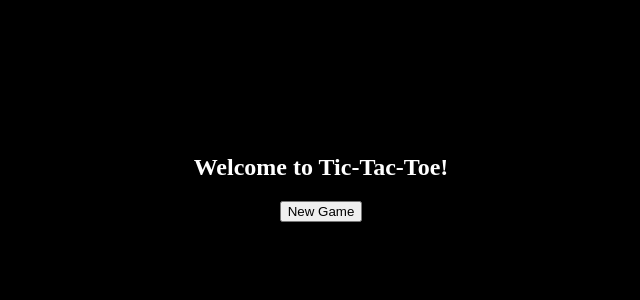
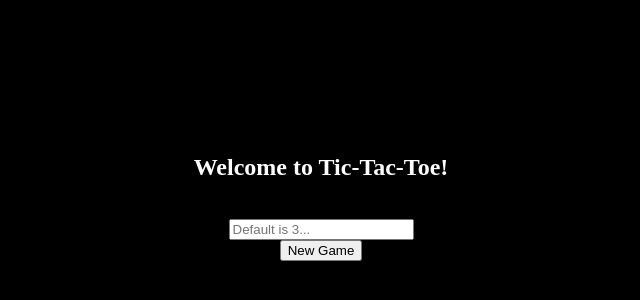
Before and after one commit to aelawson/tic_tac_toe, a React app: page / in a window 1280 px wide. Shown: the part 96-396 px from the top of the page, without its empty margins (319-959 px from the left). Built offline with nearby package versions, Linux system fonts and the light colour scheme.

Commit message:
Add redux form to new game screen.

```diff
--- a/package.json
+++ b/package.json
@@ -41,6 +41,7 @@
     "react-addons-test-utils": "^15.2.1",
     "react-redux": "^4.4.5",
     "redux": "^3.5.2",
+    "redux-form": "^5.3.1",
     "style-loader": "^0.13.1",
     "webpack": "^1.13.1"
   },
--- a/src/components/board.jsx
+++ b/src/components/board.jsx
@@ -1,4 +1,5 @@
 import React from 'react';
+import { reduxForm } from 'redux-form'
 import Tile from './tile';
 import * as GameTypes from '../constants/gametypes';
 
@@ -49,9 +50,19 @@ export default class Board extends React.Component {
 						<h2>
 							Welcome to Tic-Tac-Toe!
 						</h2>
-						<button onClick={this.onClickNewGame.bind(this)}>
-							New Game
-						</button>
+						<form>
+							<div>
+								<label>Board Size</label>
+								<div>
+									<input type="text" placeholder="Default is 3..."/>
+								</div>
+							</div>
+							<div>
+								<button onClick={this.onClickNewGame.bind(this)}>
+									New Game
+								</button>
+							</div>
+						</form>
 					</div>
 				</div>
 				<div className="gameOverlay" style={endGameStyle}>
@@ -86,4 +97,8 @@ export default class Board extends React.Component {
 	onClickNewGame() {
 		this.props.newGame(3, 3);
 	}
+
+	onInputChange() {
+		this
+	}
 }
```
